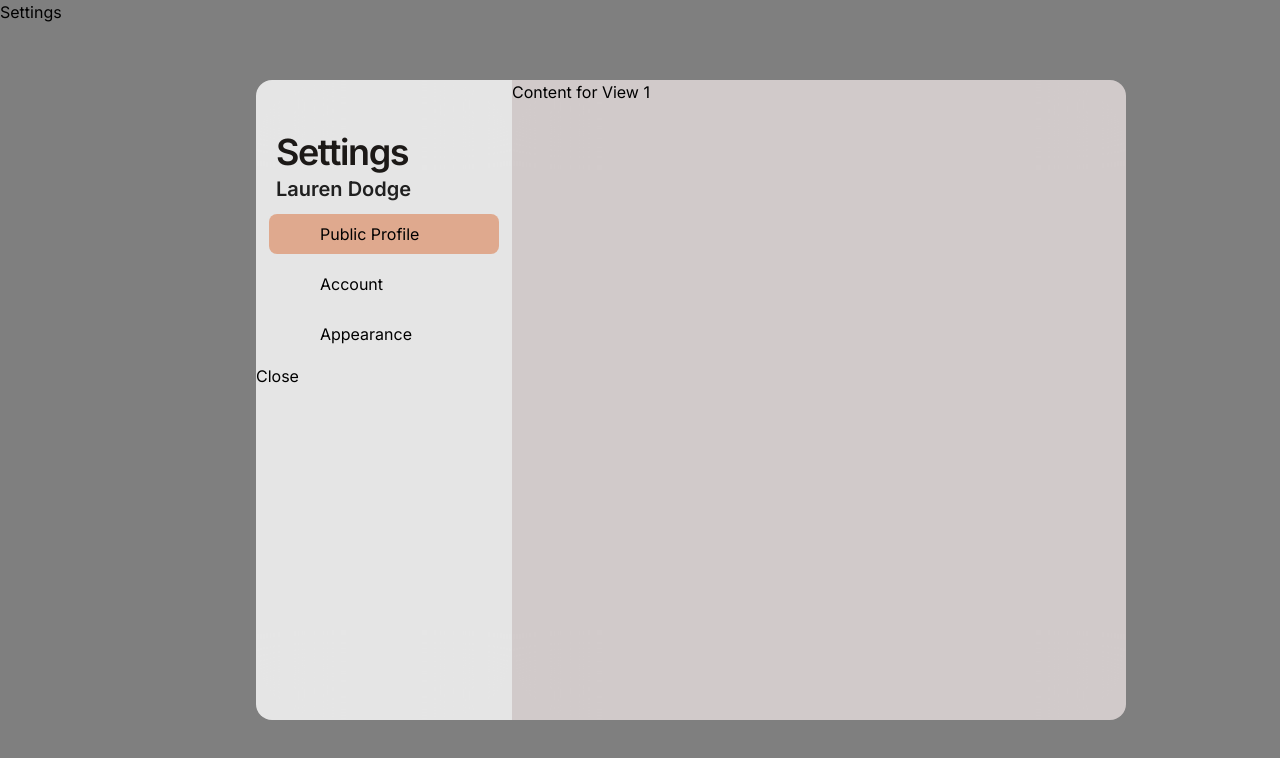
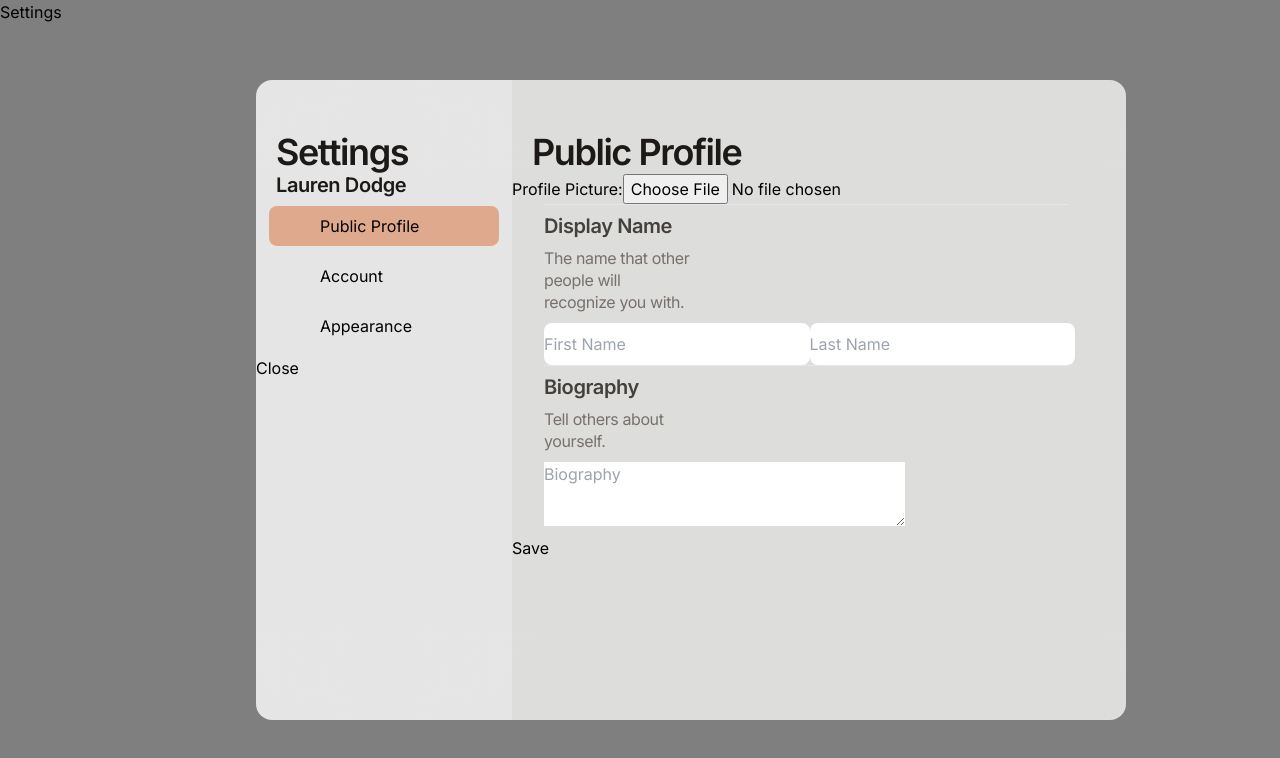
Before and after one commit to CS-3203-Group-F/calpal-web, a Next.js app: page / in a window 1280 px wide. Both pictures are taken after a click on the button "Settings". Shown: the top 758 px of the page. Built offline with nearby package versions, Linux system fonts and the light colour scheme.

Commit message:
Modified Public Profile
Made progress on the Public Profile portion of the settings and added some CSS styles

```diff
--- a/app/Settings.css
+++ b/app/Settings.css
@@ -35,7 +35,7 @@
     height: 80vh;
     flex-shrink: 0;
     border-radius: 0px 16px 16px 0px;
-    background: rgba(231, 222, 222, 0.8);
+    background: rgba(245, 245, 244, 0.80);
     backdrop-filter: blur(37.5px);
   }
 
@@ -50,15 +50,26 @@
     letter-spacing: -1.44px;
   }
 
-  subtitle {
-    color: #1C1917;
+  .subtitle {
+    color: var(--stone-700, #44403C);
     font-family: Inter;
     font-size: 20px;
     font-style: normal;
-    font-weight: 450;
-    line-height: normal;
-    letter-spacing: -0.96px;
+    font-weight: 600;
+    line-height: 22px; /* 110% */
+    letter-spacing: -0.4px;
   }
+  .subtitleDescription {
+    color: var(--stone-500, #78716C);
+    font-family: Inter;
+    font-size: 16px;
+    font-style: normal;
+    font-weight: 400;
+    line-height: 22px; /* 137.5% */
+    letter-spacing: -0.4px;
+    width: 26%;
+  }
+
   .leftPanelButton{
     width: 18vw;
     height: 5vh;
@@ -78,3 +89,49 @@
     background:rgba(220, 130, 85, 0.6);
     border-radius: 8px;
   }
+
+  .inputBox {
+    width: 265.5px;
+    height: 42px;
+    flex-shrink: 0;
+    border-radius: 8px;
+    fill: rgba(255, 255, 255, 0.50);
+    stroke-width: 1px;
+    stroke: var(--stone-300, #965f3a);
+    filter: drop-shadow(0px 4px 11.8px rgba(0, 0, 0, 0.00));
+  }
+
+  .inputBiographyBox{
+    width: 62%;
+    height: 8vh;
+    fill: rgba(255, 255, 255, 0.50);
+    stroke-width: 1px;
+    stroke: var(--stone-300, #D6D3D1);
+    filter: drop-shadow(0px 4px 11.8px rgba(0, 0, 0, 0.00));
+  }
+
+  .inputContainer {
+    margin-left: 32px;
+    display: flex;
+    flex-direction: column;
+    justify-content: left;
+    align-items: left;
+    gap: 10px;
+  }
+  .thinLine {
+
+    width: 90%;
+    height: 1px;
+    background: #A8A29E66;
+  }
+
+  .profileName {
+    color: var(--stone-900, #1C1917);
+    font-feature-settings: 'clig' off, 'liga' off;
+    font-family: Inter;
+    font-size: 20px;
+    font-style: normal;
+    font-weight: 600;
+    line-height: 22px; /* 110% */
+    letter-spacing: -0.4px;
+  }
--- a/app/page.tsx
+++ b/app/page.tsx
@@ -6,7 +6,14 @@ export const Settings = () => {
   const [isOpen, setIsOpen] = useState(false);
   const [currentView, setCurrentView] = useState('view1'); //allows you to switch between different views of the mainBox
   const [selectedButton, setSelectedButton] = useState('view1'); // allows you to change the color of the selected button
+
   const accountName = 'Lauren Dodge'; //hardcoded account name
+  //Public Profile Variables
+  const [firstName, setFirstName] = useState('');
+  const [lastName, setLastName] = useState('');
+  const displayName = `${firstName} ${lastName}`; //display name is a combination of first and last name
+  const [biography, setBiography] = useState('');
+  const [avatar, setAvatar] = useState('');
 
   const openSettings = () => {
     setIsOpen(true);
@@ -16,9 +23,40 @@ export const Settings = () => {
     setIsOpen(false);
   };
 
-  const handleButtonClick = (view:string) => { //function to handle button click
+  const handleButtonClick = (view:string) => { //function to handle button click in the left panel
     setCurrentView(view);
     setSelectedButton(view);
+  };
+
+  const handleFirstNameChange = (event: React.ChangeEvent<HTMLInputElement>) => {
+    setFirstName(event.target.value);
+  };
+
+  const handleLastNameChange = (event: React.ChangeEvent<HTMLInputElement>) => {
+    setLastName(event.target.value);
+  };
+
+  const handleBiographyChange = (event: React.ChangeEvent<HTMLTextAreaElement>) => {
+    setBiography(event.target.value);
+  };
+
+  const handleProfilePictureChange = (event: React.ChangeEvent<HTMLInputElement>) => {
+    if (event.target.files && event.target.files.length > 0) {
+      setAvatar(URL.createObjectURL(event.target.files[0]));
+    }
+  };
+
+  const handleSubmit = (event: React.FormEvent<HTMLFormElement>) => {
+    event.preventDefault();
+
+    // Update the user's profile details
+    // This is just a placeholder. Replace this with the actual code that sends to database.
+    console.log('First Name:', firstName);
+    console.log('Last Name:', lastName);
+    console.log('Biography:', biography);
+    console.log('Profile Picture:', avatar);
+
+
   };
 
   return (
@@ -29,20 +67,75 @@ export const Settings = () => {
         <div className="backdrop">
           <div className="settingsContainer">
 
-
+           {/* the left side of settings display that shows the buttons starts here*/}
             <div className="leftPanel">
               <h1 className ="title" style={{ paddingTop: '50px', paddingLeft: '20px' }}>Settings</h1>
-              <h2 className="subtitle" style={{ paddingLeft: '20px' }}>{accountName}</h2>
+              <h2 className="profileName" style={{ paddingLeft: '20px' }}>{accountName}</h2>
               <button className={ `leftPanelButton  ${selectedButton === 'view1' ? 'selected' : ''}`} onClick={() => handleButtonClick('view1')}>Public Profile</button>
               <button className={ `leftPanelButton  ${selectedButton === 'view2' ? 'selected' : ''}`} onClick={() => handleButtonClick('view2')}>Account</button>
               <button className={ `leftPanelButton  ${selectedButton === 'view3' ? 'selected' : ''}`} onClick={() => handleButtonClick('view3')}>Appearance</button>
-                  {/* Add  settings here */}
+                  {/* Add more buttons for other settings here */}
                   <button onClick={closeSettings}>Close</button>
 
             </div>
+            {/* the right side of settings display that shows all the actual settings starts here*/}
+            <div className="mainBox">
+              {currentView === 'view1' &&(
 
-            <div className="mainBox">
-              {currentView === 'view1' && <div>Content for View 1</div>}
+              <form onSubmit={handleSubmit} className="profileForm">
+                  <h1 className="title" style={{ paddingTop: '50px', paddingLeft: '20px' }}>Public Profile</h1>
+
+                  <label>
+                    Profile Picture:
+                    <input type="file" onChange={handleProfilePictureChange} className="input" />
+                  </label>
+                  {avatar && <img src={avatar} alt="Profile" />}
+
+                    <div className="inputContainer">
+                      <hr className="thinLine" />
+                      <h2 className="subtitle">Display Name</h2>
+                      <p className="subtitleDescription">The name that other people will recognize you with.</p>
+                      <div className="input">
+                        <input
+                          className="inputBox"
+                          value={firstName}
+                          onChange={handleFirstNameChange}
+                          type="text"
+                          placeholder="First Name"
+                          id="firstName"
+                          name="firstName"
+                        />
+                        <input
+                          className="inputBox"
+                          value={lastName}
+                          onChange={handleLastNameChange}
+                          type="text"
+                          placeholder="Last Name"
+                          id="lastName"
+                          name="lastName"
+                        />
+                      </div>
+                    </div>
+
+                    <div className="inputContainer">
+                      <hr className="thinLine" />
+                      <h2 className="subtitle">Biography</h2>
+                      <p className="subtitleDescription">Tell others about yourself.</p>
+                        <textarea
+                        className="inputBiographyBox"
+                        value={biography}
+                        onChange={handleBiographyChange}
+                        placeholder="Biography"
+                        id="biography"
+                        name="biography"
+                      />
+                    <div/>
+                    </div>
+                  <button type="submit" className="saveButton">Save</button>
+                </form>
+
+
+              )}
               {currentView === 'view2' && <div>Content for View 2</div>}
               {currentView === 'view3' && <div>Content for View 3</div>}
 
```
